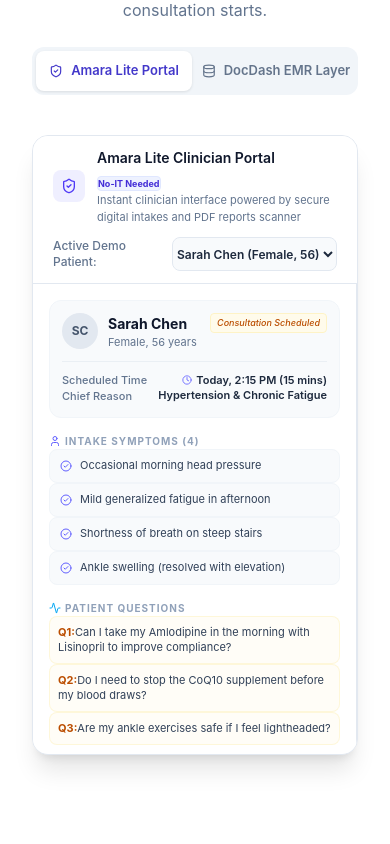
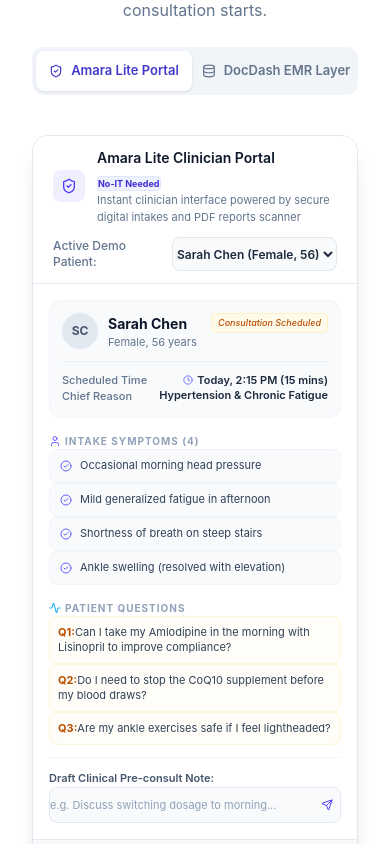
Before and after one commit to Shivanieltore/amara-health, a React (Vite) app: page / in a window 390 px wide. Shown: the part 4180-5024 px from the top of the page. Built offline with nearby package versions, Linux system fonts and the light colour scheme.

Commit message:
Fix Q3 question cut off - remove maxHeight clipping on mobile in PlatformDemo

```diff
--- a/src/components/PlatformDemo.jsx
+++ b/src/components/PlatformDemo.jsx
@@ -276,7 +276,7 @@
       </div>
 
       {/* ── Main card ── */}
-      <div className="border border-slate-200 shadow-xl overflow-hidden bg-slate-50 flex flex-col" style={{ borderRadius: '16px', maxHeight: '620px' }}>
+      <div className="border border-slate-200 shadow-xl overflow-hidden bg-slate-50 flex flex-col lg:max-h-[620px]" style={{ borderRadius: '16px' }}>
 
         {/* Top bar */}
         <div className={`border-b flex flex-col md:flex-row md:items-center justify-between gap-3 shrink-0 transition-colors ${isDash ? 'bg-slate-900 border-slate-800' : 'bg-white border-slate-200'}`} style={{ padding: '12px 20px' }}>
@@ -323,8 +323,8 @@
         <div className="flex-1 grid grid-cols-1 lg:grid-cols-12 min-h-0">
 
           {/* LEFT SIDEBAR */}
-          <div className="lg:col-span-3 border-r border-slate-200 bg-white flex flex-col justify-between h-full" style={{ padding: '16px' }}>
-            <div className="flex flex-col gap-4 min-h-0 overflow-y-auto">
+          <div className="lg:col-span-3 border-b lg:border-b-0 lg:border-r border-slate-200 bg-white flex flex-col justify-between" style={{ padding: '16px' }}>
+            <div className="flex flex-col gap-4">
 
               {/* Patient card */}
               <div className="bg-slate-50 rounded-xl border border-slate-100" style={{ padding: '12px' }}>
```
